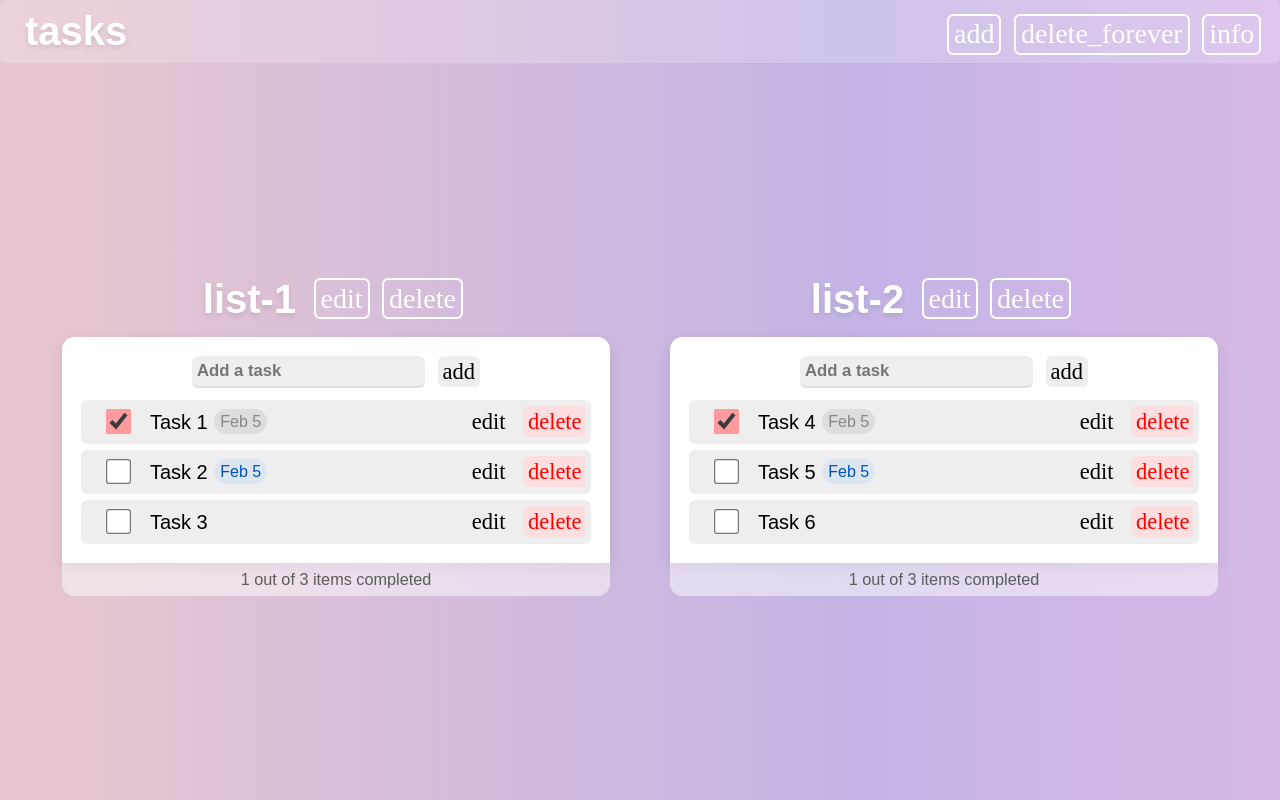
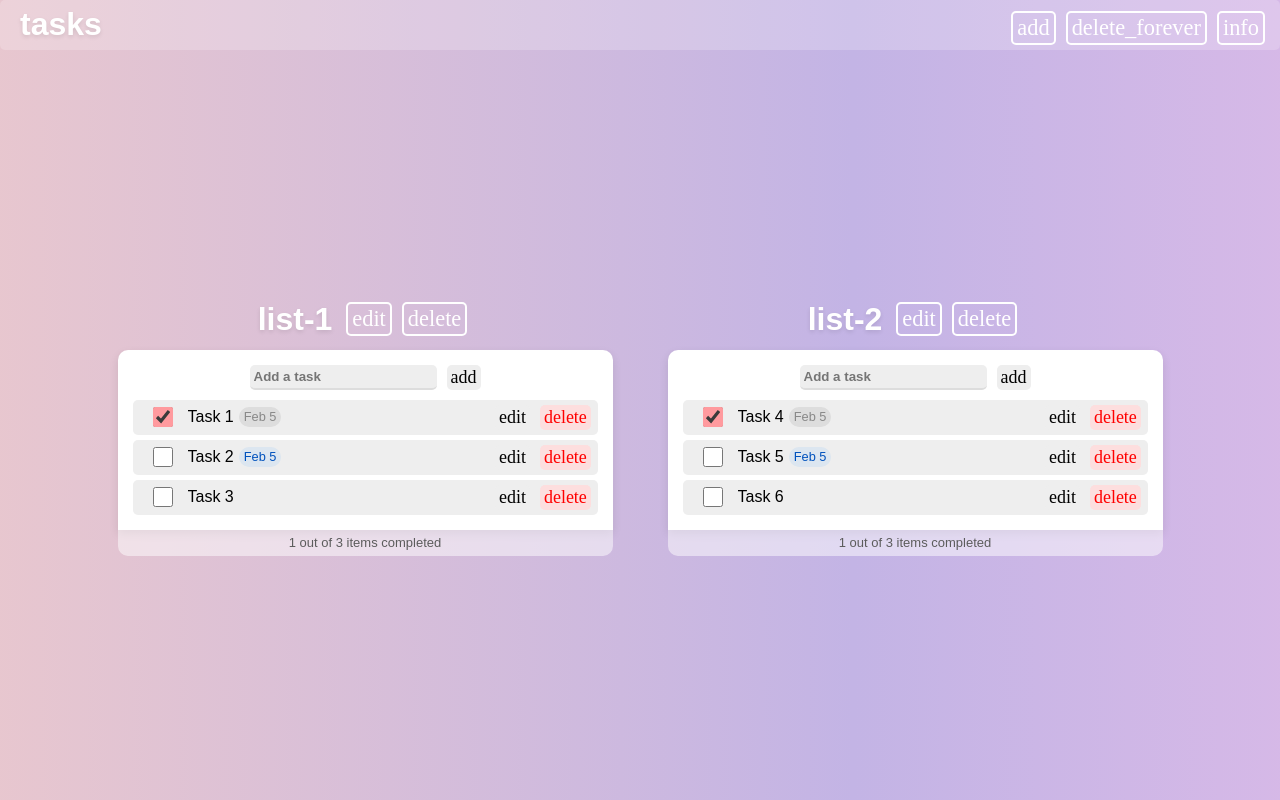
Before and after one commit to mirpri/vue-tasks, a Vue app: page / in a window 1280 px wide. Built offline with nearby package versions, Linux system fonts and the light colour scheme; a web font is replaced by a local one.

Commit message:
better zooming

```diff
--- a/src/assets/saintyle.css
+++ b/src/assets/saintyle.css
@@ -234,7 +234,7 @@ input[type="checkbox"]:checked {
 
 
 
-@media (max-width: 600px) {
+@media (max-width: 500px) {
     .main {
         margin-left: 0;
         margin-right: 0;
--- a/src/assets/specialstyles.css
+++ b/src/assets/specialstyles.css
@@ -11,16 +11,32 @@
     max-width: 550px;
     transition: all 0s;
 }
-
-@media (min-width: 850px) {
+/*
+@media (min-width: 800px) {
     .container {
-        width: 38vw;
+        width: 47vw !important;
     }
-}
+} */
 
 
 body{
     zoom: 1.25;
+}
+
+@media (max-width: 1400px) {
+    body{
+        zoom: 1;
+    }
+    .container{
+        width: 100vw !important;
+    }
+    .task-list{
+        max-height: max(calc(100vh - 260px),50px) !important;
+    }
+    #app{
+        height: 100vh !important;
+        width: 100vw !important;
+    }
 }
 
 
@@ -48,8 +64,10 @@ body{
 }
 
 label{
-    max-width: calc(100% - 100px);
-
+    max-width: calc(100% - 105px);
+    overflow: hidden;
+    text-overflow:clip;
+    white-space: nowrap;
 }
 
 
@@ -78,7 +96,7 @@ label{
     padding: 0 5px;
     margin-left: 5px;
     max-height: 20px;
-    overflow: hidden;
+    text-overflow: clip;
     font-size: 0.8em;
 }
 
```
